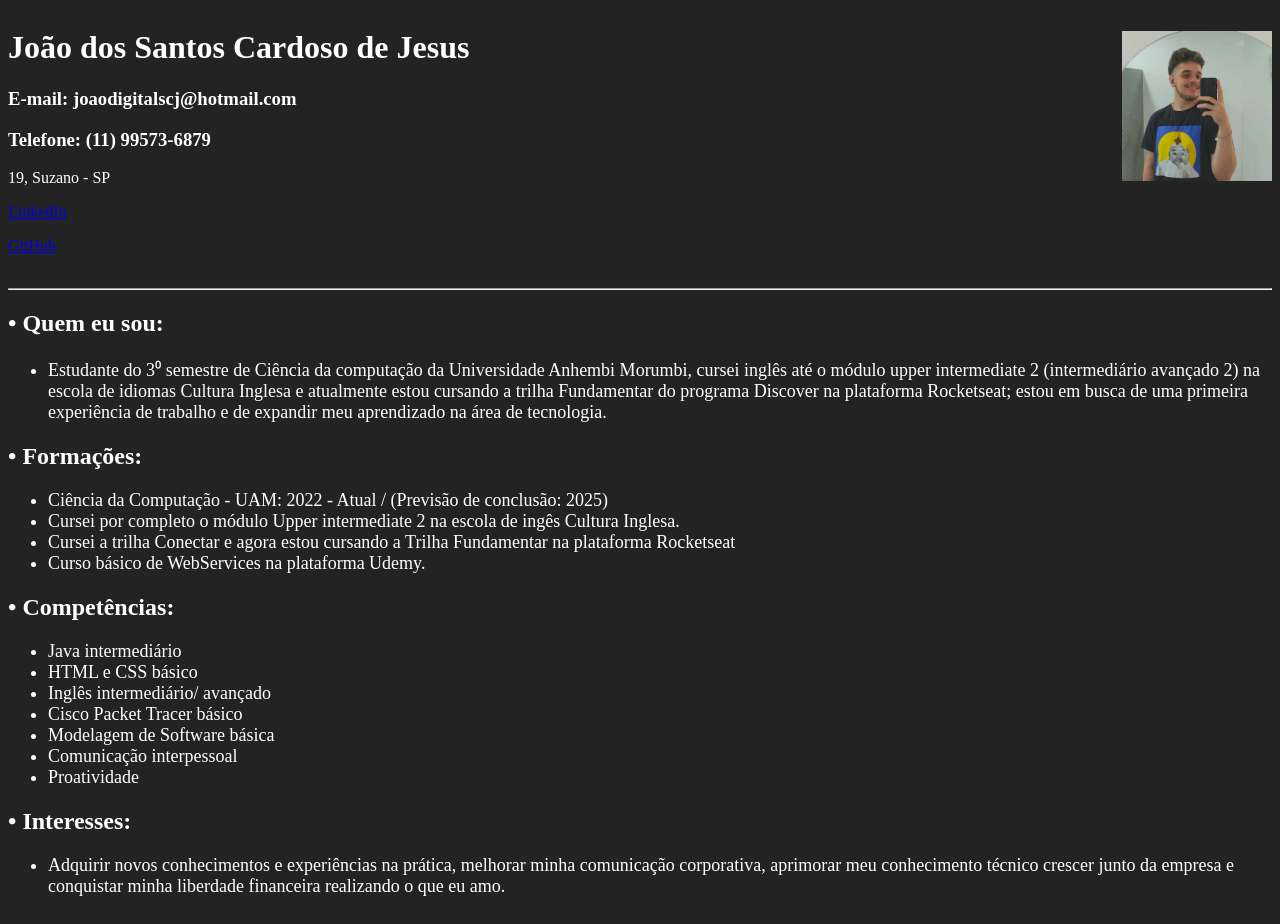
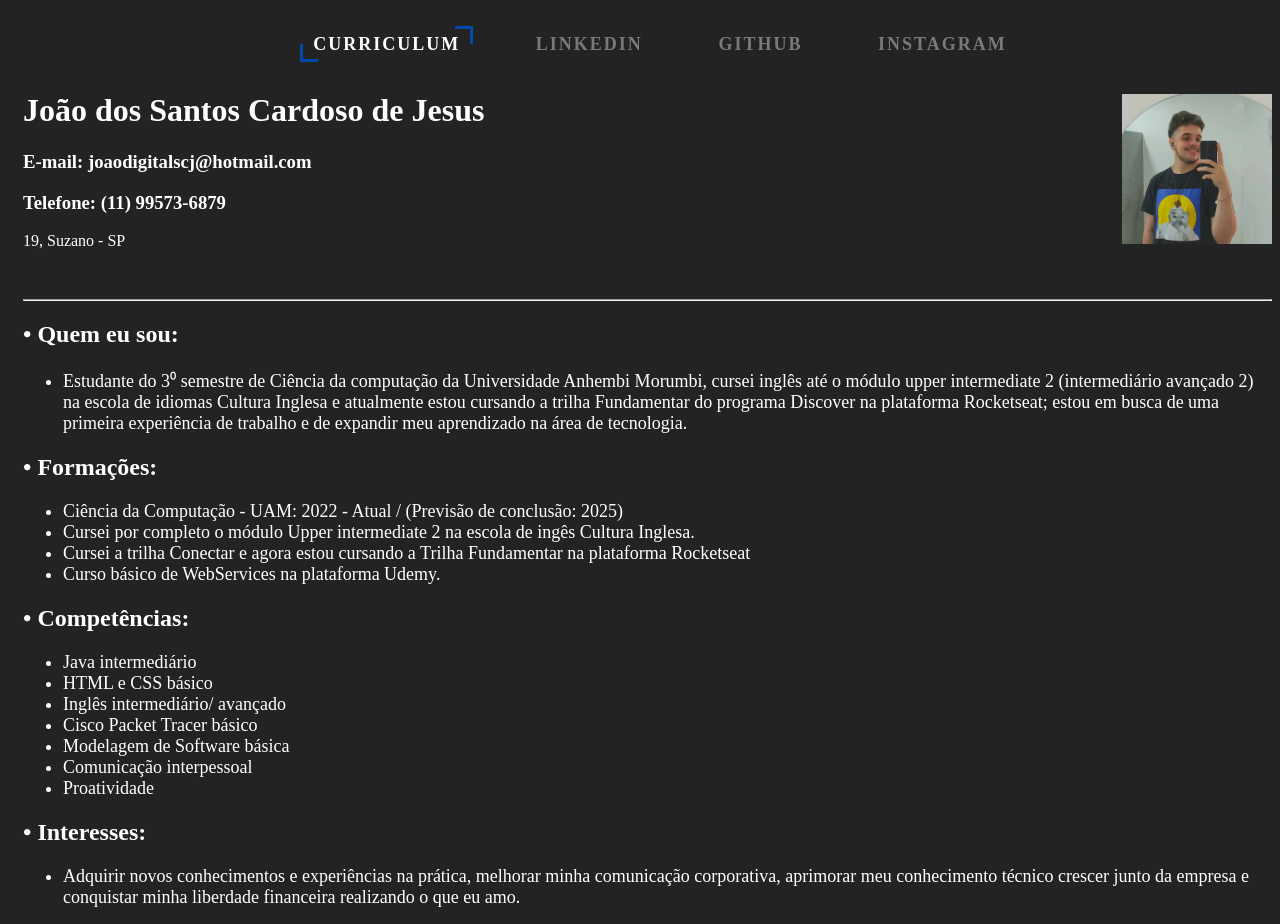
Before and after one commit to joaoscj/Curriculum, a plain HTML site: page index.html in a window 1280 px wide. Drawn offline with Linux system fonts and the light colour scheme.

Commit message:
Update index.html

```diff
--- a/index.html
+++ b/index.html
@@ -1,20 +1,30 @@
+<!-- autor: joaoscj -->
+
 <!DOCTYPE html>
 <html lang="en">
-
-<!-- autor: joaoscj -->
 
 <head>
     <meta charset="UTF-8">
     <meta http-equiv="X-UA-Compatible" content="IE=edge">
     <meta name="viewport" content="width=device-width, initial-scale=1.0">
+    <title>Trying-this</title>
     <link rel="stylesheet" href="style.css">
-    <title>Curriculum - João dos Santos</title>
-    <link rel="shortcut icon" href="images/1077114.png" type="image/x-icon">
+    <link rel="shortcut icon" href="images/logo.png" type="image/x-icon">
 </head>
 
 <body>
+    <div class="header"></div>
+    <nav class="nav__container">
+        <ul class="ul__nav">
+            <li class="home"><a href="#">Curriculum</a></li>
+            <li><a href="https://www.linkedin.com/in/joaoscj/" target="_blank">LinkedIn</a></li>
+            <li><a href="https://github.com/joaoscj" target="_blank">GitHub</a></li>
+            <li><a href="https://instagram.com/joaoscj_" target="_blank">Instagram</a></li>
+        </ul>
+    </nav>
+    </div>
 
-    <div class="borda" style="width: 100%; border-color: red; display: table">
+    <div class="main">
 
         <div style="display: table-row;">
 
@@ -24,9 +34,6 @@
                 <h3 style="color: #fff;">E-mail: joaodigitalscj@hotmail.com</h3>
                 <h3 style="color: #fff;">Telefone: (11) 99573-6879</h3>
                 <p style="color: #fff;">19, Suzano - SP</p>
-                <a href="https://www.linkedin.com/in/joaoscj/" target="_blank">LinkedIn</a></p>
-                <a href="https://www.github.com/joaoscj" target="_blank">GitHub</a>
-
 
             </div>
 
@@ -36,7 +43,6 @@
 
         </div>
 
-    </div>
 
         <hr>
 
@@ -44,7 +50,10 @@
 
         <ul>
 
-        <li>Estudante do 3⁰ semestre de Ciência da computação da Universidade Anhembi Morumbi, cursei inglês até o módulo upper intermediate 2 (intermediário avançado 2) na escola de idiomas Cultura Inglesa e atualmente estou cursando a trilha Fundamentar do programa Discover na plataforma Rocketseat; estou em busca de uma primeira experiência de trabalho e de expandir meu aprendizado na área de tecnologia.</li>
+            <li>Estudante do 3⁰ semestre de Ciência da computação da Universidade Anhembi Morumbi, cursei inglês até o
+                módulo upper intermediate 2 (intermediário avançado 2) na escola de idiomas Cultura Inglesa e atualmente
+                estou cursando a trilha Fundamentar do programa Discover na plataforma Rocketseat; estou em busca de uma
+                primeira experiência de trabalho e de expandir meu aprendizado na área de tecnologia.</li>
 
         </ul>
 
@@ -77,12 +86,14 @@
 
         <ul>
 
-        <li>Adquirir novos conhecimentos e experiências na prática, melhorar minha comunicação corporativa, aprimorar
+            <li>Adquirir novos conhecimentos e experiências na prática, melhorar minha comunicação corporativa,
+                aprimorar
                 meu conhecimento técnico crescer
                 junto da empresa e conquistar minha liberdade financeira realizando o que eu amo.</li>
 
         </ul>
-
+    </div>
+    </div>
 </body>
 
 </html>
```
Lines whose indentation alone changed are shown as unchanged.
